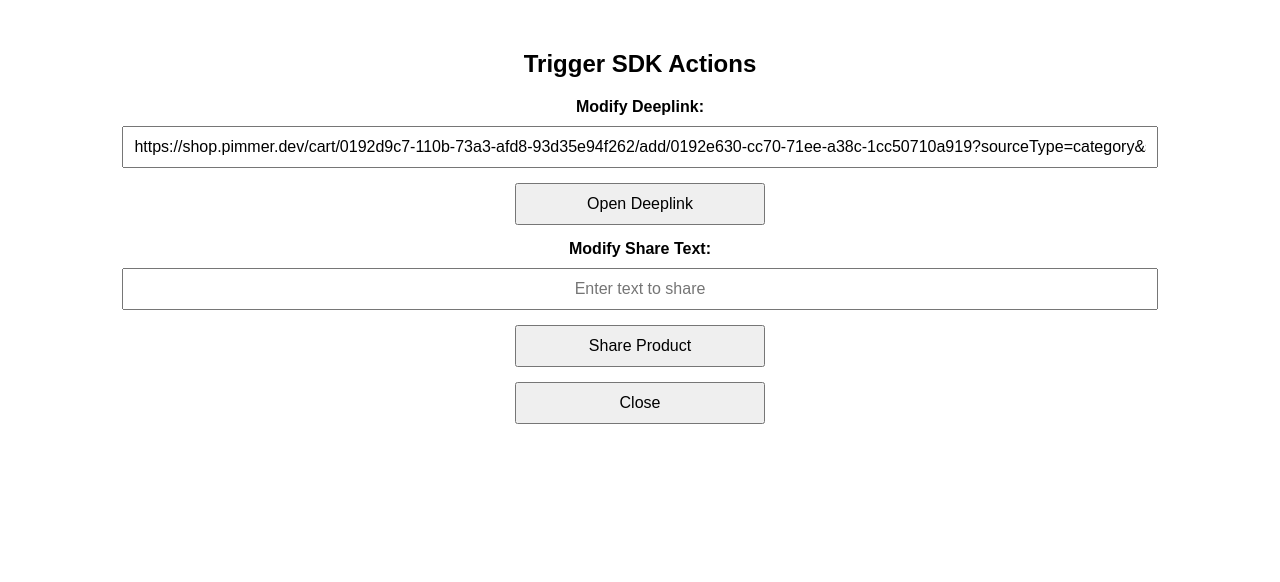
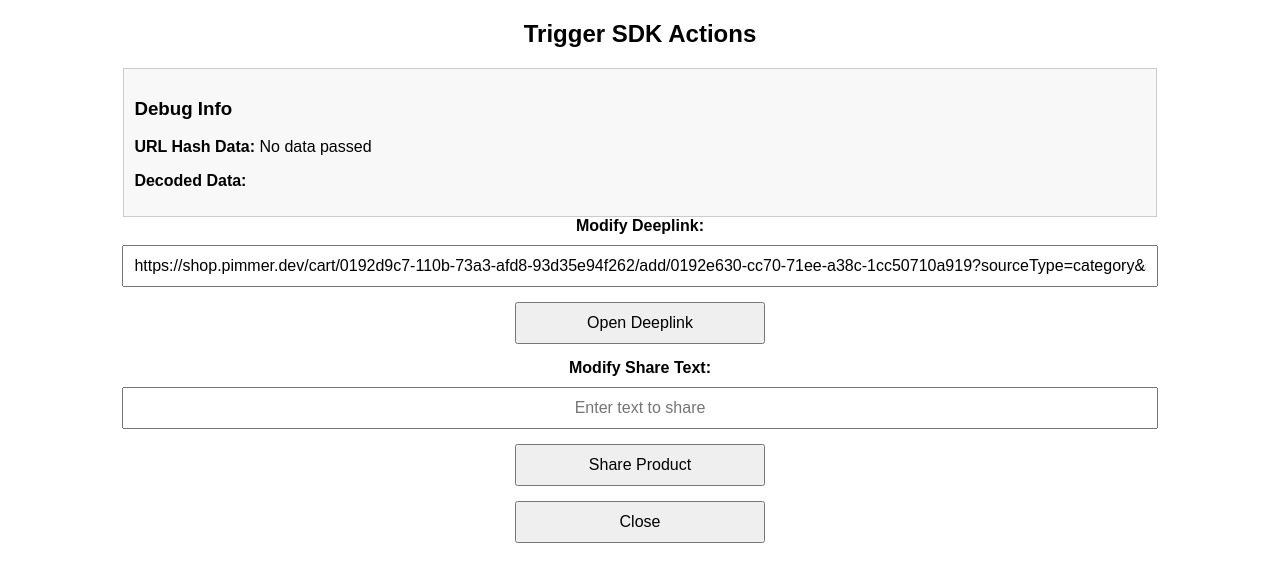
Before and after one commit to simplefish/HAC3, a plain HTML site: page index.html in a window 1280 px wide. Drawn offline with Linux system fonts and the light colour scheme.

Commit message:
Update index.html

```diff
--- a/index.html
+++ b/index.html
@@ -8,7 +8,7 @@
         body {
             font-family: Arial, sans-serif;
             text-align: center;
-            margin-top: 50px;
+            margin-top: 20px;
         }
         input {
             width: 80%;
@@ -26,11 +26,29 @@
             font-size: 16px;
             cursor: pointer;
         }
+        #debugContainer {
+            margin-top: 20px;
+            padding: 10px;
+            background: #f8f8f8;
+            border: 1px solid #ccc;
+            word-break: break-word;
+            text-align: left;
+            width: 80%;
+            margin-left: auto;
+            margin-right: auto;
+        }
     </style>
 </head>
 <body>
 
     <h2>Trigger SDK Actions</h2>
+
+    <!-- Debugging Block -->
+    <div id="debugContainer">
+        <h3>Debug Info</h3>
+        <p><b>URL Hash Data:</b> <span id="hashData">Loading...</span></p>
+        <p><b>Decoded Data:</b> <span id="decodedData">Loading...</span></p>
+    </div>
 
     <!-- Input for modifying deeplink -->
     <label for="deeplinkInput"><b>Modify Deeplink:</b></label>
@@ -45,6 +63,27 @@
     <button onclick="closeAction()">Close</button>
 
     <script>
+        // Function to decode Base64 safely
+        function decodeBase64(str) {
+            try {
+                return decodeURIComponent(atob(str).split("").map(function(c) {
+                    return "%" + ("00" + c.charCodeAt(0).toString(16)).slice(-2);
+                }).join(""));
+            } catch (e) {
+                return "Invalid or No Base64 Data";
+            }
+        }
+
+        // Extract and debug URL hash data
+        function debugUrlData() {
+            const hash = window.location.hash.substring(1); // Remove '#' from hash
+            document.getElementById("hashData").innerText = hash ? hash : "No data passed";
+
+            // Try decoding the base64 data
+            const decoded = decodeBase64(hash);
+            document.getElementById("decodedData").innerText = decoded;
+        }
+
         function sendMessageToSDK(data) {
             const jsonData = JSON.stringify(data);
 
@@ -75,6 +114,9 @@
             const data = { action: "close" };
             sendMessageToSDK(data);
         }
+
+        // Run debugging when the page loads
+        window.onload = debugUrlData;
     </script>
 
 </body>
```
